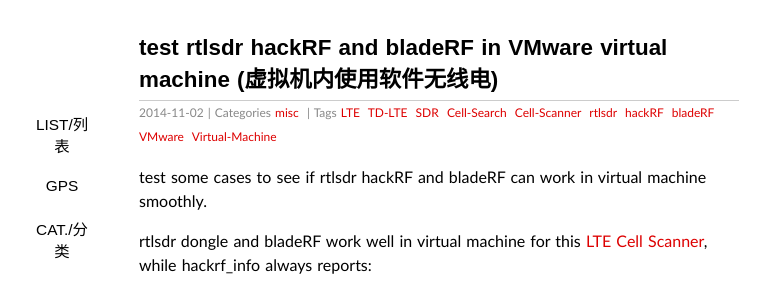
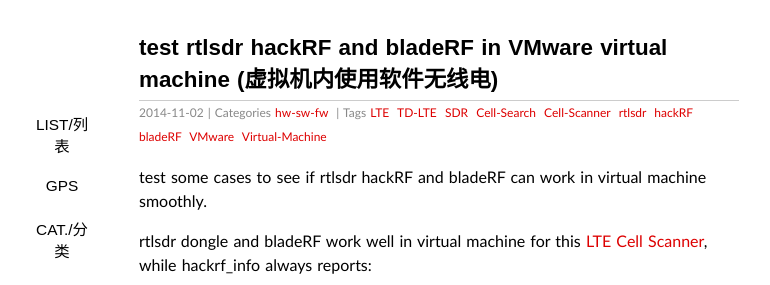
Before and after one commit to sdr-x/sdr-x.github.io, a Jekyll site: the page built from _posts/2014-11-02-test rtlsdr hackRF and bladeRF in VMware virtual machine (虚拟机内使用软件无线电).md, in a window 1280 px wide. Shown: the top 285 px of the page, without its empty margins (201-971 px from the left). Built offline with Jekyll 4.4.1, drawn with Linux system fonts in a browser that asks for light colours; some web fonts are replaced; Markdown is read by kramdown in place of the engine named in the settings; comment, search, counter and statistics services are not loaded.

Commit message:
Update 2014-11-02-test rtlsdr hackRF and bladeRF in VMware virtual machine (虚拟机内使用软件无线电).md

```diff
--- a/_posts/2014-11-02-test rtlsdr hackRF and bladeRF in VMware virtual machine (虚拟机内使用软件无线电).md
+++ b/_posts/2014-11-02-test rtlsdr hackRF and bladeRF in VMware virtual machine (虚拟机内使用软件无线电).md
@@ -3,7 +3,7 @@ date: 2014-11-02 12:00:00
 layout: post
 title: test rtlsdr hackRF and bladeRF in VMware virtual machine (虚拟机内使用软件无线电)
 thread: 2014110223423
-categories: misc
+categories: hw-sw-fw
 tags:  LTE TD-LTE SDR Cell-Search Cell-Scanner rtlsdr hackRF bladeRF VMware Virtual-Machine
 ---
 
```
